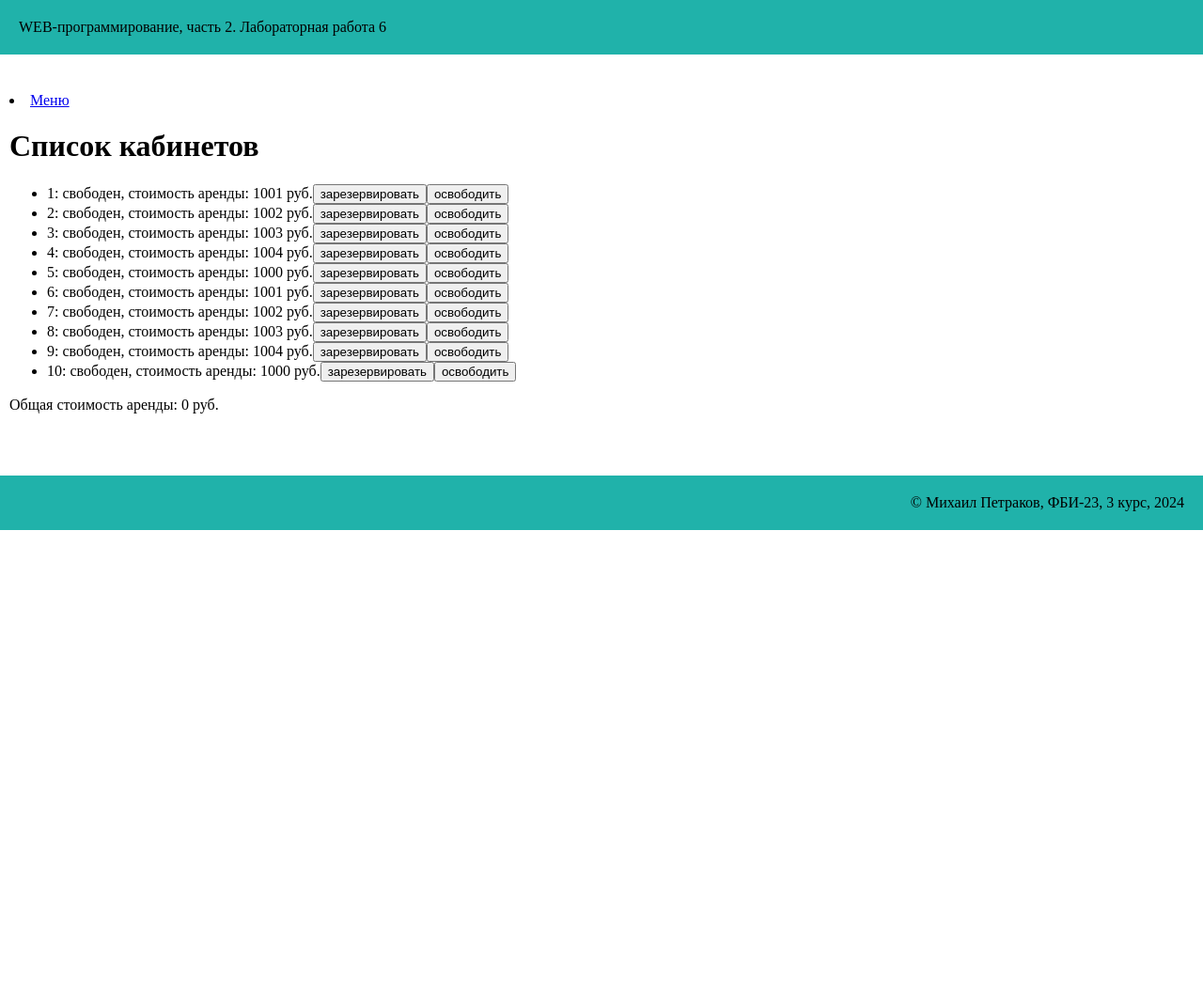
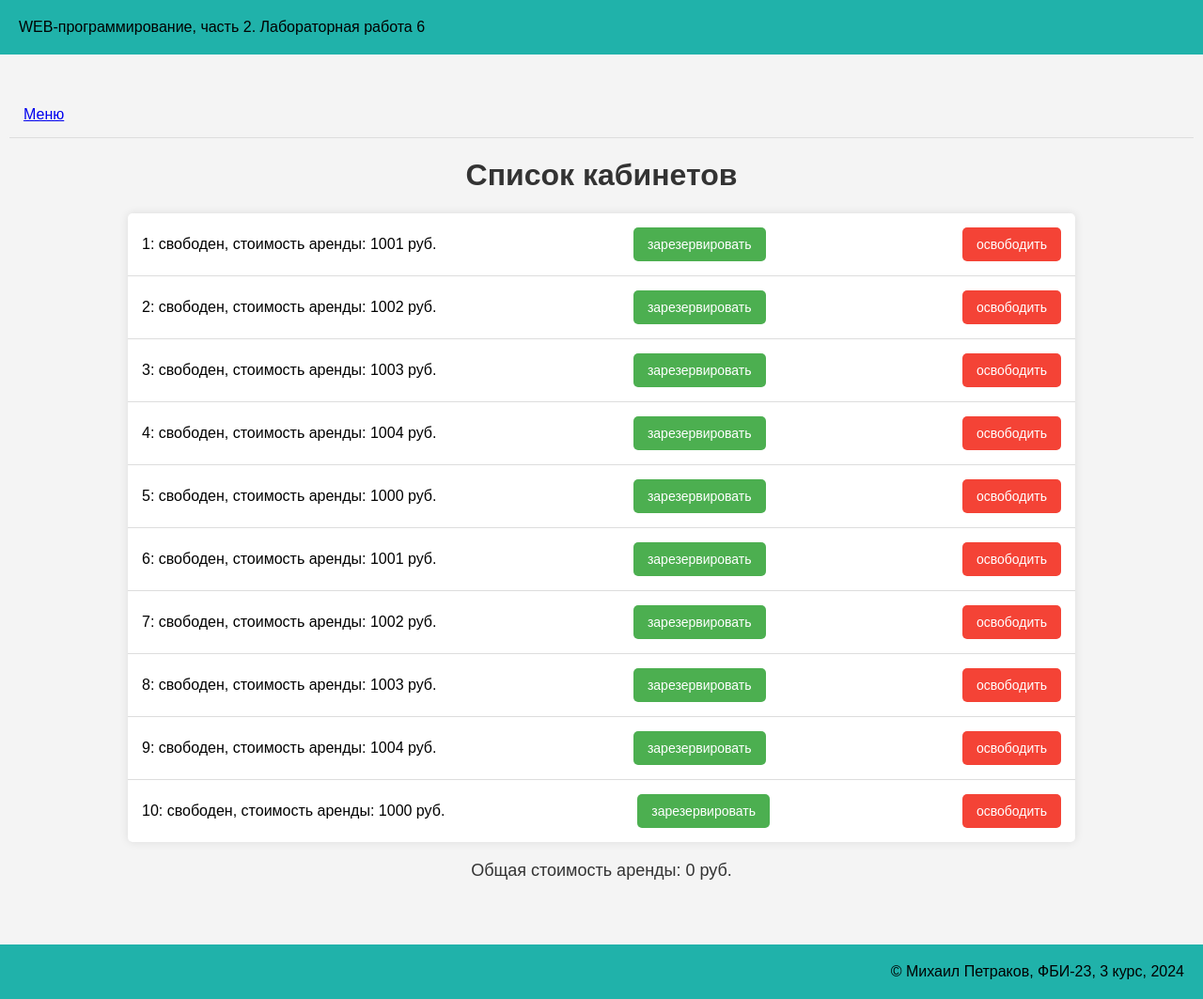
Before and after one commit to mikhailpetrakov/web-prog-labs-2, a Flask app: page /lab6/ in a window 1280 px wide. Shown: the whole page at 94% size. Before the commit the page ends 564 px from the top, so only its background shows below. Run offline with Flask 3, Linux system fonts and the light colour scheme.

Commit message:
Стили

```diff
--- a/templates/lab6/lab6.html
+++ b/templates/lab6/lab6.html
@@ -22,7 +22,7 @@ function getOfficeList() {
     .then(function(data){
         const office_list = data.result;
         const ul = document.getElementById('office-list');
-        ul.innerHTML = '';
+        ul.innerHTML = ''; // Очищаем список перед обновлением
         let totalRentCost = 0;
 
         for(let i = 0; i < office_list.length; i++){
@@ -32,23 +32,25 @@ function getOfficeList() {
 
             const bookingButton = document.createElement('button');
             bookingButton.innerText = 'зарезервировать';
+            bookingButton.className = 'booking';
             bookingButton.onclick = function() { booking(office.number) };
             li.appendChild(bookingButton);
 
             const cancellationButton = document.createElement('button');
             cancellationButton.innerText = 'освободить';
+            cancellationButton.className = 'cancellation';
             cancellationButton.onclick = function() { cancellation(office.number) };
             li.appendChild(cancellationButton);
 
             ul.appendChild(li);
 
-
+            // Считаем общую стоимость арендованных офисов
             if (office.tenant) {
                 totalRentCost += office.price;
             }
         }
 
-
+        // Выводим общую стоимость аренды
         const totalRentCostElement = document.getElementById('total-rent-cost');
         totalRentCostElement.innerText = `Общая стоимость аренды: ${totalRentCost} руб.`;
     });
@@ -136,6 +138,62 @@ document.addEventListener('DOMContentLoaded', function(){
 {% endblock %}
 
 {% block main %}
+<style>
+    body {
+    font-family: Arial, sans-serif;
+    background-color: #f4f4f4;
+    margin: 0;
+    padding: 0;
+}
+h1 {
+    text-align: center;
+    color: #333;
+}
+ul {
+    list-style-type: none;
+    padding: 0;
+    width: 80%;
+    margin: 20px auto;
+    background-color: #fff;
+    border-radius: 5px;
+    box-shadow: 0 0 10px rgba(0, 0, 0, 0.1);
+}
+li {
+    padding: 15px;
+    border-bottom: 1px solid #ddd;
+    display: flex;
+    justify-content: space-between;
+    align-items: center;
+}
+li:last-child {
+    border-bottom: none;
+}
+button {
+    padding: 10px 15px;
+    border: none;
+    border-radius: 5px;
+    cursor: pointer;
+    font-size: 14px;
+    transition: background-color 0.3s ease;
+}
+button:hover {
+    background-color: #ddd;
+}
+button.booking {
+    background-color: #4CAF50;
+    color: white;
+}
+button.cancellation {
+    background-color: #f44336;
+    color: white;
+}
+p#total-rent-cost {
+    text-align: center;
+    font-size: 18px;
+    color: #333;
+    margin-top: 20px;
+}
+</style>
     <h1>Список кабинетов</h1>
     <ul id="office-list"></ul>
     <p id="total-rent-cost">Общая стоимость аренды: 0 руб.</p>
```
